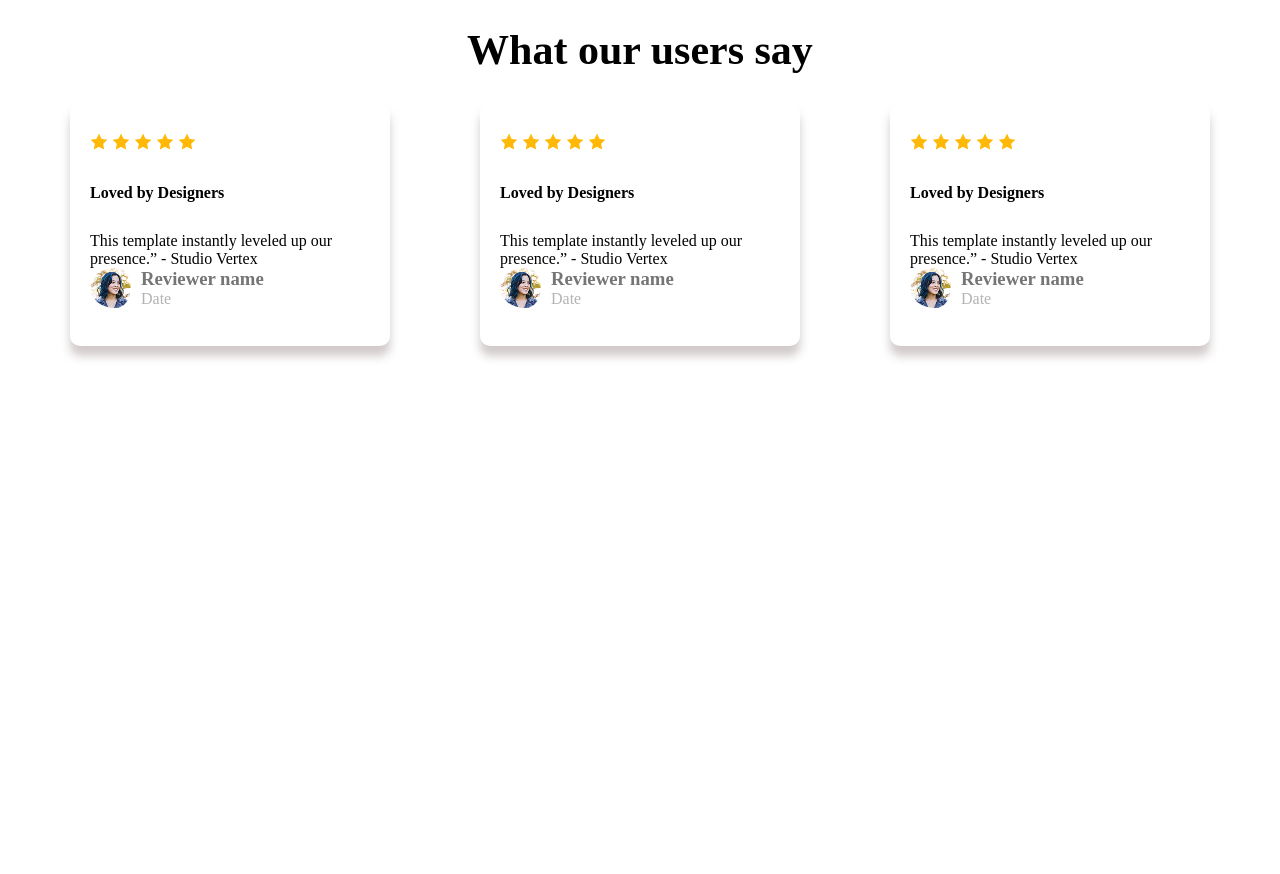
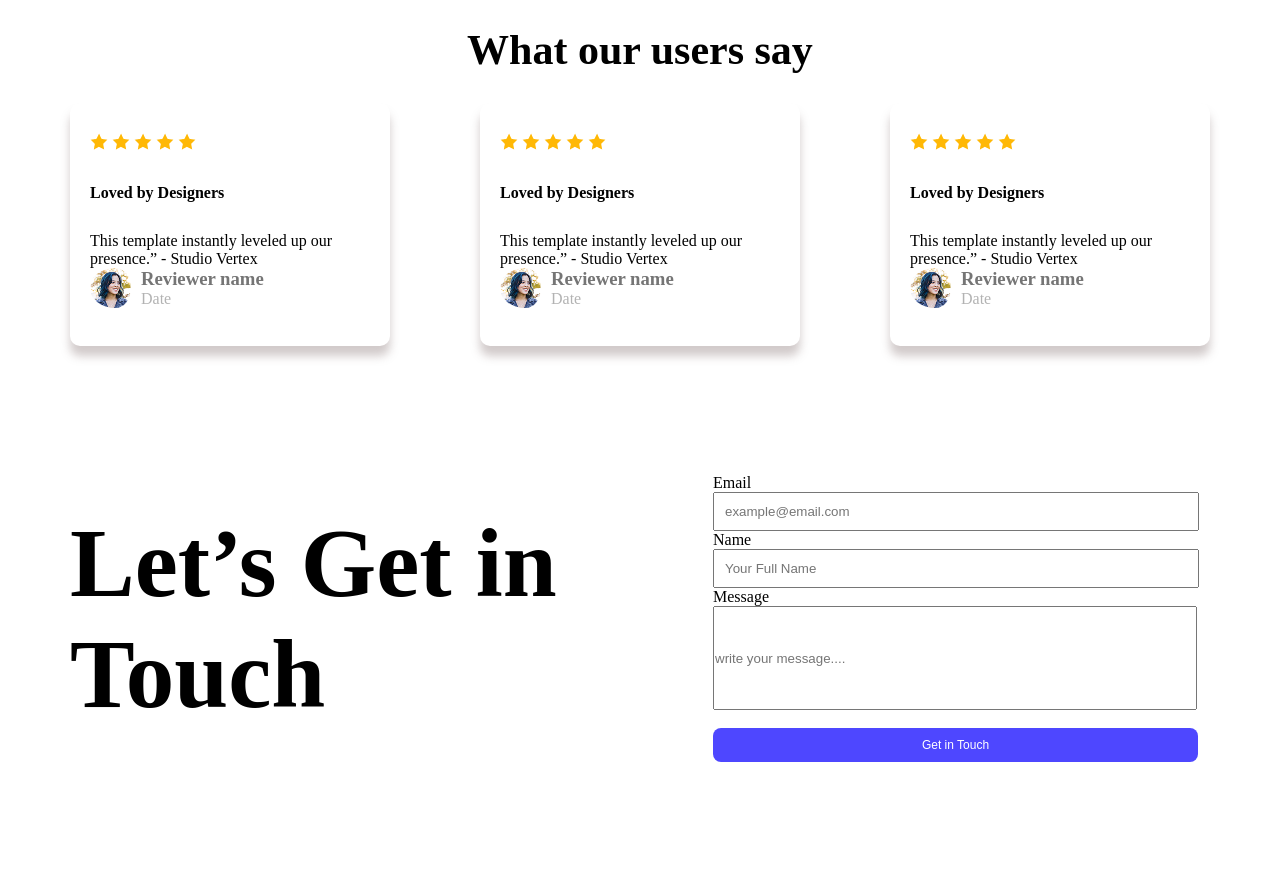
Before and after one commit to Mugdho06/ASSIGNMENT-001, a plain HTML site: page index.html in a window 1280 px wide. Shown: the part 1802-2676 px from the top of the page. Before the commit the page ends 2176 px from the top, so only its background shows below. Drawn offline with Linux system fonts and the light colour scheme.

Commit message:
add contact part

```diff
--- a/index.html
+++ b/index.html
@@ -58,8 +58,7 @@
         </div>
 
     </div>
-</body>
-<h1 style="font-size: 42px; text-align: center; margin-top: 130px;">What our users say</h1>
+    <h1 style="font-size: 42px; text-align: center; margin-top: 130px;">What our users say</h1>
 <div class="review1">
     <div class="box">
         <img style="padding-top: 30px;" src="./Assets/icon-star.png" alt="">
@@ -76,6 +75,7 @@
         <p style="color: #B3B3B3;">Date</p>
         </div>
     </div>
+
 
     </div>
     <div class="box">
@@ -113,5 +113,32 @@
 
     </div>
 </div>
+<div class="information">
+    <div class="leftpart">
+        <h1 style="font-size: 97px;">Let’s Get in Touch</h1>
+
+    </div>
+    <div class="rightpart">
+        <form>
+            <label for="email">Email</label><br>
+        <input style="padding: 10px; width: 462px;" type="text"id="email" placeholder="example@email.com"><br>
+
+
+            <label for="name">Name</label><br>
+        <input style="padding: 10px; width: 462px;" type="text"id="name" placeholder="Your Full Name"><br>
+
+
+            <label for="message">Message</label><br>
+        <input style="width: 480px; height: 100px;" type="text"id="message" placeholder="write your message...."><br>
+        <br>
+        <button class="button" style="width: 485px;">Get in Touch</button>
+        </form>
+    </div>
+</div>
+<footer>
+
+</footer>
+</body>
+
 
 </html>
--- a/styles/style.css
+++ b/styles/style.css
@@ -151,6 +151,22 @@
     padding:30px 0;
 }
 /* body{
-    background-color: #ffffff74;
-    height: 1000px;
+    background-color: #f6eaea74;
+    height: 500px;
 } */
+ .leftpart{
+    height: 232px;
+    width: 528px;
+ }
+ .rightpart{
+    height: 300px;
+    width: 497px;
+ }
+ .information{
+     max-width: 1140px;
+    height: 500px;
+    display: flex;
+    justify-content: space-between;
+    margin: auto;
+    align-items: center;
+ }
```
